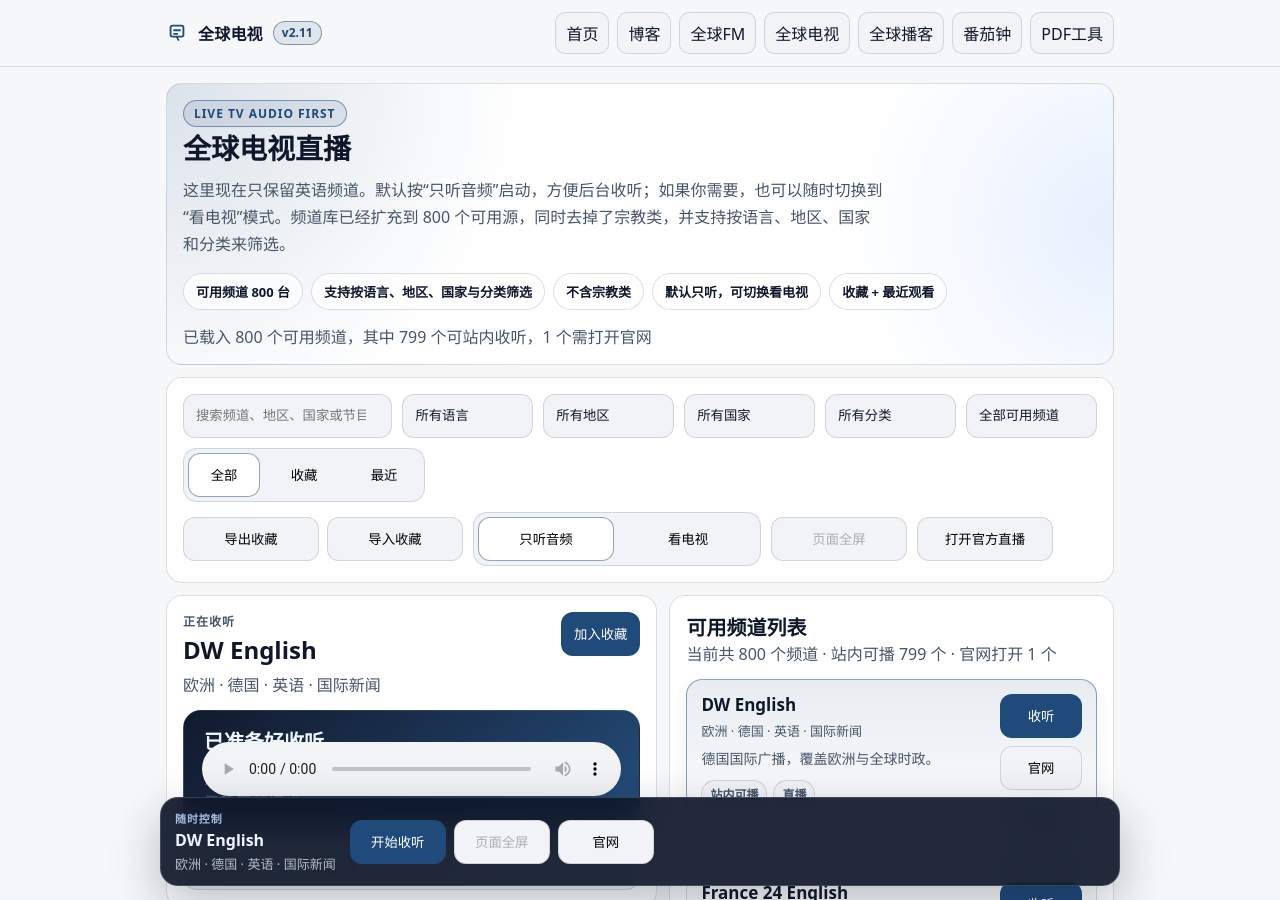
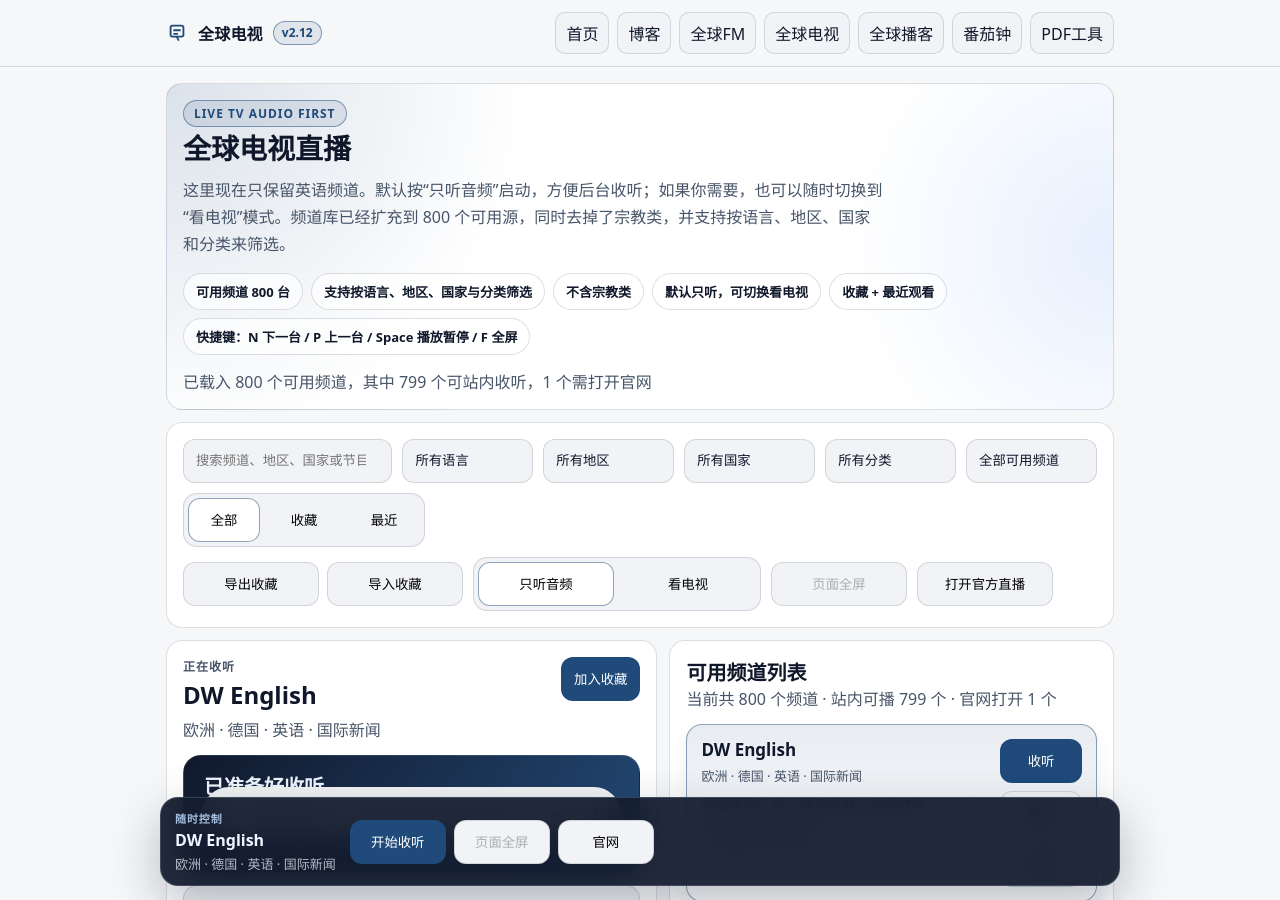
Before and after one commit to louwbc/louwbc.github.io, a Jekyll site: the page apps/global-tv/index.html, which Jekyll copies as it is, in a window 1280 px wide and 900 px high. Built offline with Jekyll 4.4.1, drawn with Linux system fonts in a browser that asks for light colours; comment, search, counter and statistics services are not loaded.

Commit message:
docs: surface global-tv keyboard shortcuts on page

```diff
--- a/apps/global-tv/index.html
+++ b/apps/global-tv/index.html
@@ -7,7 +7,7 @@
   <title>全球电视</title>
   <link rel="icon" href="../../icons/icon.svg" type="image/svg+xml">
   <link rel="stylesheet" href="../../assets/css/site.css?v=20260528c">
-  <link rel="stylesheet" href="./global-tv.css?v=20260725c">
+  <link rel="stylesheet" href="./global-tv.css?v=20260815a">
 </head>
 <body class="audio-only">
   <header class="topbar">
@@ -15,7 +15,7 @@
       <div class="brand">
         <svg viewBox="0 0 24 24" class="logo" aria-hidden="true"><path d="M4 6a3 3 0 0 1 3-3h10a3 3 0 0 1 3 3v8a3 3 0 0 1-3 3h-3.8l1.3 2.3a1 1 0 0 1-1.7 1l-1.8-3.3H7a3 3 0 0 1-3-3V6zm3-1a1 1 0 0 0-1 1v8a1 1 0 0 0 1 1h10a1 1 0 0 0 1-1V6a1 1 0 0 0-1-1H7zM8 8h8v2H8V8zm0 4h5v2H8v-2z" fill="currentColor"/></svg>
         <div class="brand-title">全球电视</div>
-        <span class="version-chip" aria-label="当前版本">v2.11</span>
+        <span class="version-chip" aria-label="当前版本">v2.12</span>
       </div>
       <nav class="nav">
         <a href="../../">首页</a>
@@ -42,6 +42,7 @@
         <div class="meta-pill">不含宗教类</div>
         <div class="meta-pill">默认只听，可切换看电视</div>
         <div class="meta-pill">收藏 + 最近观看</div>
+        <div class="meta-pill">快捷键：N 下一台 / P 上一台 / Space 播放暂停 / F 全屏</div>
       </div>
       <div class="muted" id="info" style="margin-top:14px">正在载入频道…</div>
     </section>
@@ -123,7 +124,7 @@
             </div>
           </div>
           <div class="player-note">
-            <div id="nowNote" class="muted">提示：默认是只听音频；你也可以切到“看电视”。部分频道会跳转到官方直播页继续播放。</div>
+            <div id="nowNote" class="muted">提示：默认是只听音频；你也可以切到“看电视”。部分频道会跳转到官方直播页继续播放。快捷键：N 下一台，P 上一台，Space 播放/暂停，F 切换页面全屏（仅看电视模式可用）。</div>
           </div>
         </section>
       </div>
@@ -162,6 +163,6 @@
   </div>
 
   <script src="https://cdn.jsdelivr.net/npm/hls.js@latest"></script>
-  <script src="./global-tv.js?v=20260725c" type="module"></script>
+  <script src="./global-tv.js?v=20260815a" type="module"></script>
 </body>
 </html>
```
